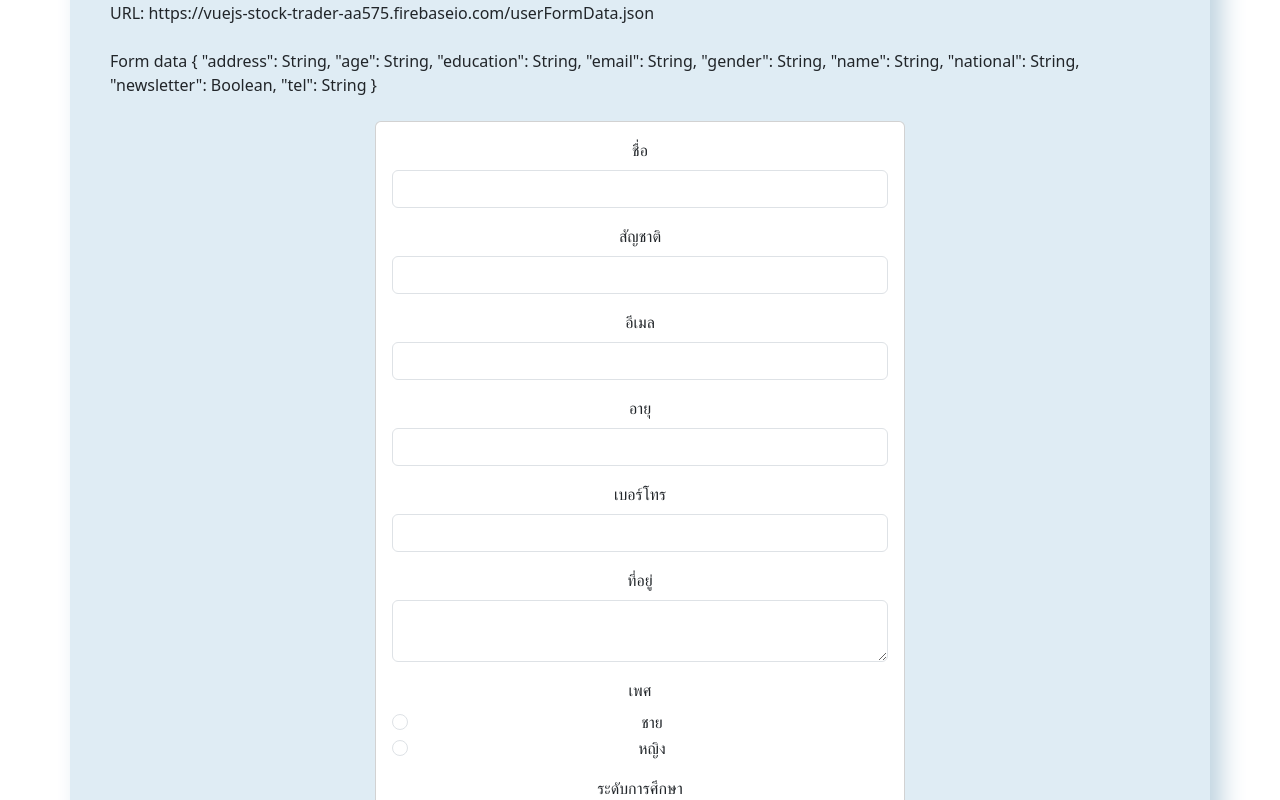
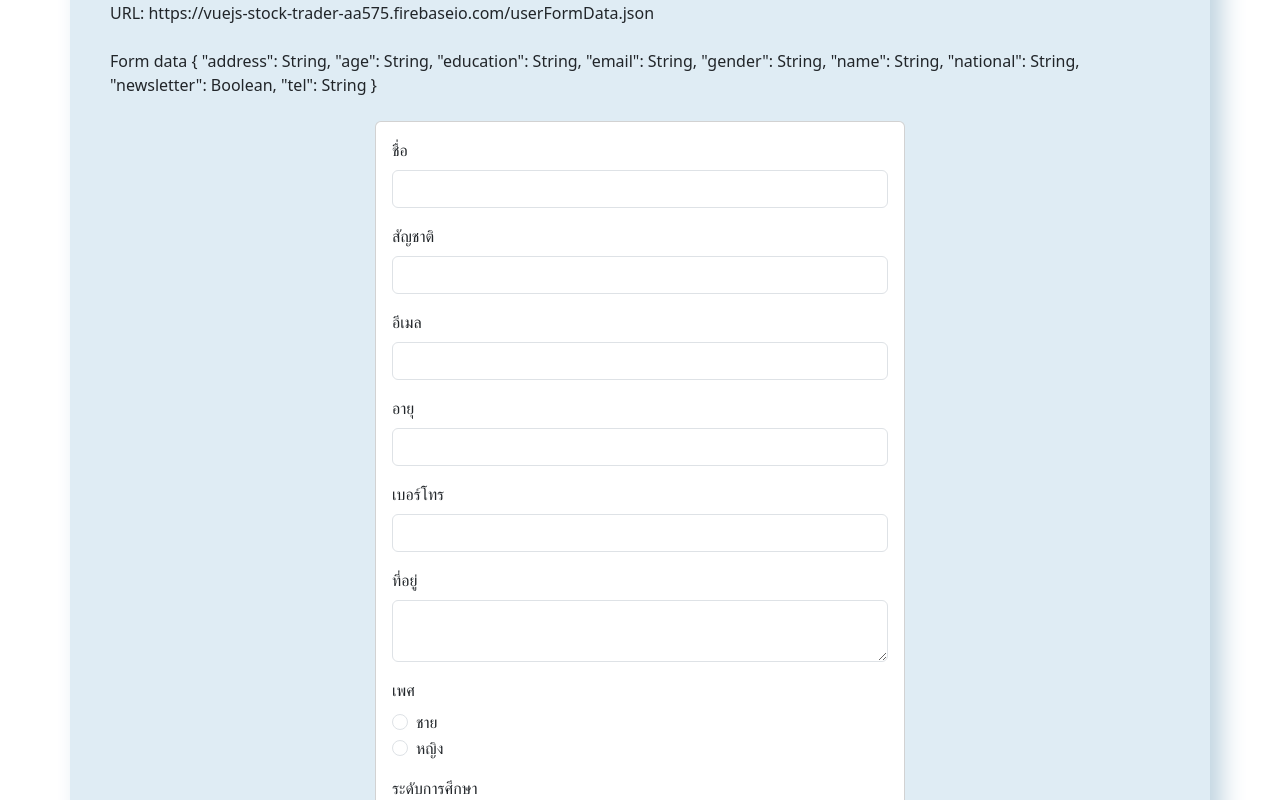
Before and after one commit to PunKongsomboon/test_BeNeat, a Vue app: page /exercise-7 in a window 1280 px wide. Shown: the part 460-1260 px from the top of the page. Built offline with nearby package versions, Linux system fonts and the light colour scheme; no server answers.

Commit message:
fix version not match when build

```diff
--- a/package.json
+++ b/package.json
@@ -4,16 +4,18 @@
   "scripts": {
     "dev": "vite",
     "build": "run-p type-check build-only",
+    "serve": "vue-cli-service serve",
     "preview": "vite preview --port 4173",
     "build-only": "vite build",
     "type-check": "vue-tsc --noEmit"
   },
   "dependencies": {
-    "axios": "^1.7.9",
+    "axios": "^1.6.8",
     "bootstrap": "^5.3.3",
     "bootstrap-vue": "^2.23.1",
     "sweetalert2": "^11.15.10",
     "vue": "^2.7.16",
+    "vue-cli-service": "^5.0.10",
     "vue-router": "^3.5.4"
   },
   "devDependencies": {
--- a/src/views/Exercise7.vue
+++ b/src/views/Exercise7.vue
@@ -67,7 +67,7 @@ const onSubmit = async () => {
         <div class="d-flex justify-content-center mt-3">
             <div class="card col-6">
                 <div class="card-body">
-                    <form @submit.prevent="onSubmit()">
+                    <form @submit.prevent="onSubmit()" class="text-start">
                         <div class="form-group mb-3">
                             <label class="mb-2">ชื่อ</label>
                             <input type="text" id="name" class="form-control" v-model="formData.name">
```
Also changed, not shown: 1 other file (tests, documents, lock files or other folders).
